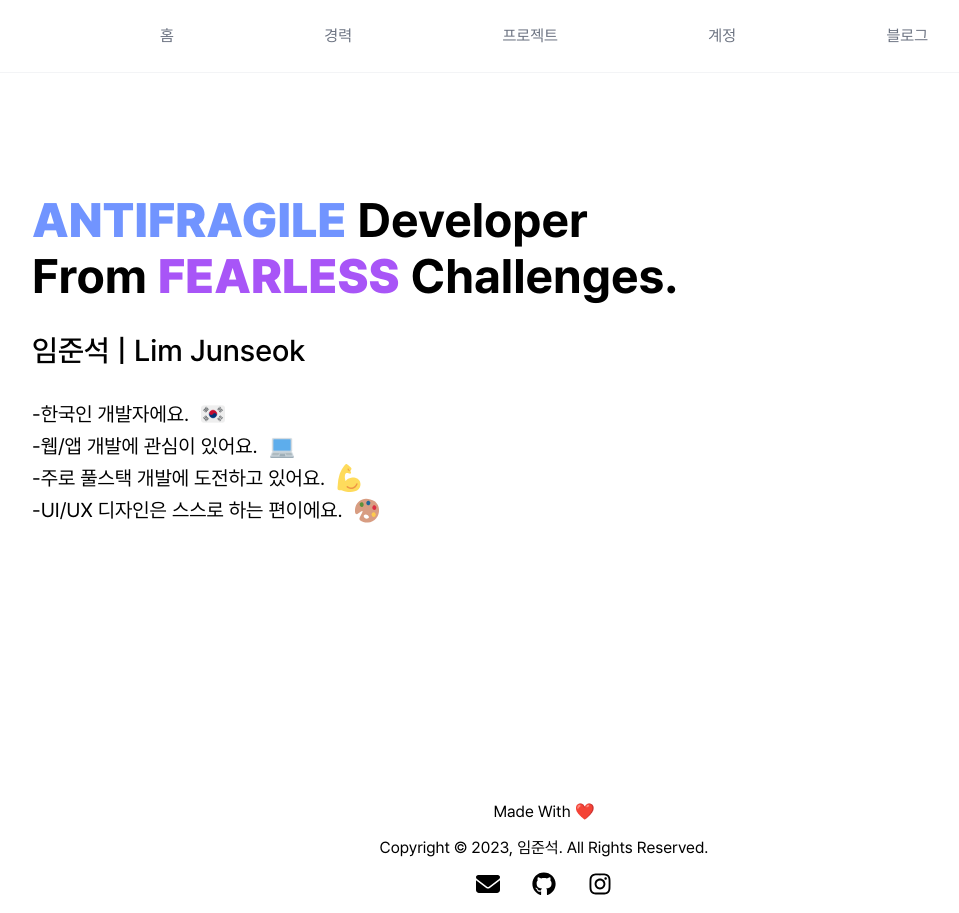
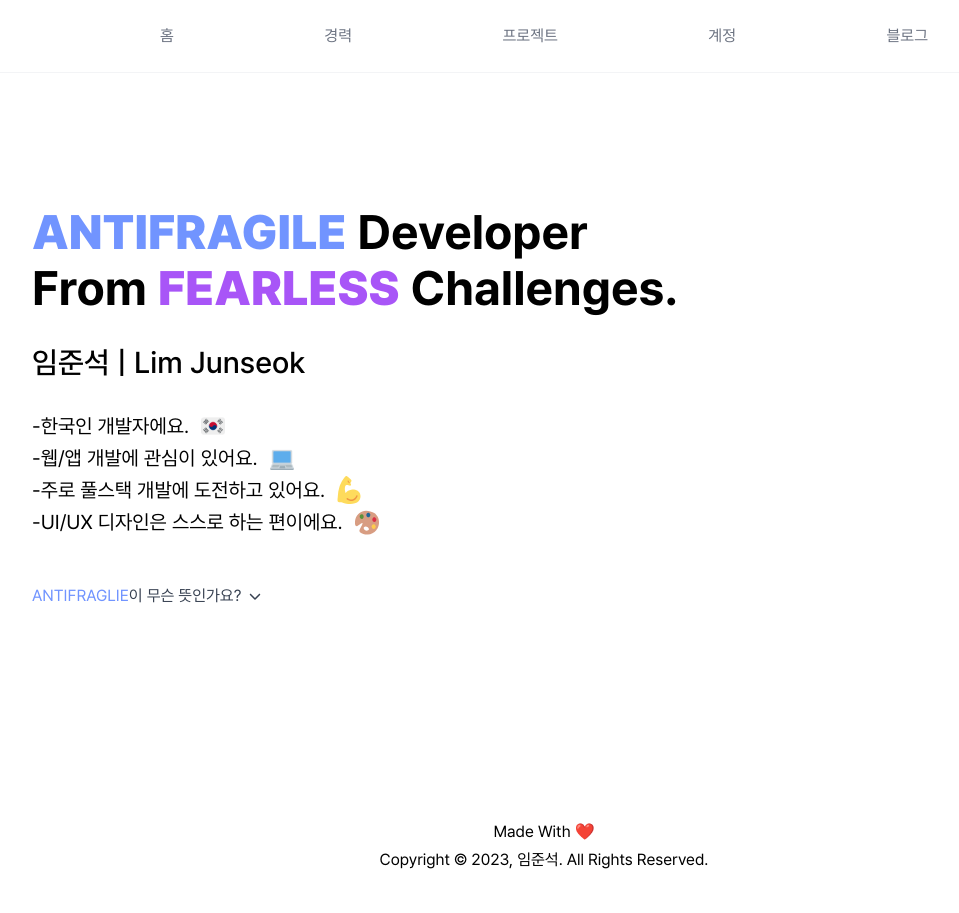
Before and after one commit to limjunseok0929/limjunseok, a Next.js app: page / in a window 1280 px wide. Shown: the whole page, without its empty margins (96-1055 px from the left). After the commit the page ends 884 px from the top, so only its background shows below. Built offline with nearby package versions, Linux system fonts and the light colour scheme.

Commit message:
20240624

```diff
--- /dev/null
+++ b/app/career/page.tsx
@@ -0,0 +1,7 @@
+const Career = () => {
+    return (
+        <div></div>
+    )
+}
+
+export default Career
--- a/app/layout.tsx
+++ b/app/layout.tsx
@@ -1,34 +1,14 @@
 import Link from 'next/link'
 import './globals.css'
-import { faGithub, faInstagram } from '@fortawesome/free-brands-svg-icons'
-import { FontAwesomeIcon } from '@fortawesome/react-fontawesome'
-import { faEnvelope } from '@fortawesome/free-solid-svg-icons'
 import { Metadata } from 'next'
 
-const ID = 'undeokum'
-
 const NAV = [
-  {
-    name: '홈',
-    path: ''
-  },
-  {
-    name: '경력',
-    path: 'career'
-  },
-  {
-    name: '프로젝트',
-    path: 'projects'
-  },
-  {
-    name: '계정',
-    path: 'accounts'
-  },
-  {
-    name: '블로그',
-    path: 'blog'
-  },
-]
+  '홈*/',
+  '경력*/career',
+  '프로젝트*/project',
+  '계정*/account',
+  '블로그*https://undeokum.github.io'
+].map(t => t.split('*'))
 
 export const metadata: Metadata = {
   title: '임준석 Junseok Lim',
@@ -44,22 +24,17 @@ export default function RootLayout({
       <body className='font-regular pb-3'>
         <nav className='fixed w-full px-64 py-6 flex justify-between text-gray-500 z-50 bg-white border-b border-gray-100'>
           {
-            NAV.map(({name, path}, i) => (
-              <Link href={`/${path}`} className='hover:text-black' key={i}>{name}</Link>
+            NAV.map(([name, path], i) => (
+              <Link href={`${path}`} className='hover:text-black' key={i}>{name}</Link>
             ))
           }
         </nav>
-        <div>{children}</div>
-        <footer className='flex flex-col items-center space-y-3'>
+        <div className='pt-5'>{children}</div>
+        <footer className='flex flex-col items-center space-y-1'>
           <div>
             <Link href='https://github.com/undeokum/limjunseok' className='hover:text-blue-600 hover:underline'>Made With ❤️</Link>
           </div>
           <p>Copyright &copy; {new Date().getFullYear()}, 임준석. All Rights Reserved.</p>
-          <div className='flex items-center space-x-8'>
-            <Link href='mailto:limjunseokdev@gmail.com'><FontAwesomeIcon icon={faEnvelope} className='w-6 h-6 transition-colors hover:opacity-60' /></Link>
-            <Link target='_blank' href={`https://github.com/${ID}`}><FontAwesomeIcon icon={faGithub} className='w-6 h-6 transition-colors hover:opacity-60' /></Link>
-            <Link target='_blank' href={`https://instagram.com/${ID}`}><FontAwesomeIcon icon={faInstagram} className='w-6 h-6 transition-colors hover:opacity-60' /></Link>
-          </div>
         </footer>
       </body>
     </html>
--- a/app/page.tsx
+++ b/app/page.tsx
@@ -1,20 +1,25 @@
+'use client'
+import { faChevronDown, faChevronUp } from '@fortawesome/free-solid-svg-icons'
+import { FontAwesomeIcon } from '@fortawesome/react-fontawesome'
 import type { NextPage } from 'next'
 import Image from 'next/image'
+import { useState } from 'react'
 
 const INTRODUCE = [
   '한국인 개발자에요.*korea',
   '웹/앱 개발에 관심이 있어요.*labtop',
   '주로 풀스택 개발에 도전하고 있어요.*muscle',
   'UI/UX 디자인은 스스로 하는 편이에요.*pallet'
-]
-
-const INTRODUCE_SPLIT = INTRODUCE.map(t => t.split('*'))
+].map(t => t.split('*'))
 
 const Home: NextPage = () => {
+  const [af, setAF] = useState(false)
+  const afBTN = () => setAF(!af)
   return (
-    <div className='grid h-screen'>
+    <div className='grid h-screen py-7'>
       <div className='flex flex-col justify-center pt-20 space-y-1 absolute h-4/5 w-full'>
         <div className='flex flex-col self-center w-11/12 md:w-5/6 lg:w-4/5'>
+          <div className='space-y-12'>
             <div className='space-y-8'>
               <div className='space-y-2'>
                 <h1 className='text-5xl font-bold'>
@@ -27,7 +32,7 @@ const Home: NextPage = () => {
               <h1 className='text-3xl font-medium'>임준석 | Lim Junseok</h1>
               <ul className='font-regular text-xl space-y-1'>
                 {
-                INTRODUCE_SPLIT.map(([content, emoji], i) => (
+                  INTRODUCE.map(([content, emoji], i) => (
                     <li key={i} className='space-x-3 before:content-["-_"] flex'>
                       <span>{content}</span>
                       <Image src={`/img/emoji/${emoji}.svg`} className='w-6' alt='img' width={10} height={10} />
@@ -36,6 +41,18 @@ const Home: NextPage = () => {
                 }
               </ul>
             </div>
+            <div className='text-gray-700 space-y-2'>
+              <button className='flex space-x-2 items-center' onClick={afBTN}>
+                <div><span className='text-cblue'>ANTIFRAGLIE</span>이 무슨 뜻인가요?</div>
+                <FontAwesomeIcon icon={af ? faChevronUp : faChevronDown} className='w-3 h-3' />
+              </button>
+              <p className={af ? 'block' : 'hidden'}>
+                ANTIFRAGILE은 LE SSERAFIM의 미니앨범 2집 제목 {"'ANTIFRAGILE'"}에서 영감을 받은 단어로,
+                <br />
+                {"'깨지기 쉬운'"}이라는 뜻의 영단어 {"'fragile'"}에 반대를 뜻하는 접두사 {"'anti'"}를 붙여 만든 단어입니다.
+              </p>
+            </div>
+          </div>
         </div>
       </div>
     </div>
```
Lines whose indentation alone changed are shown as unchanged.
